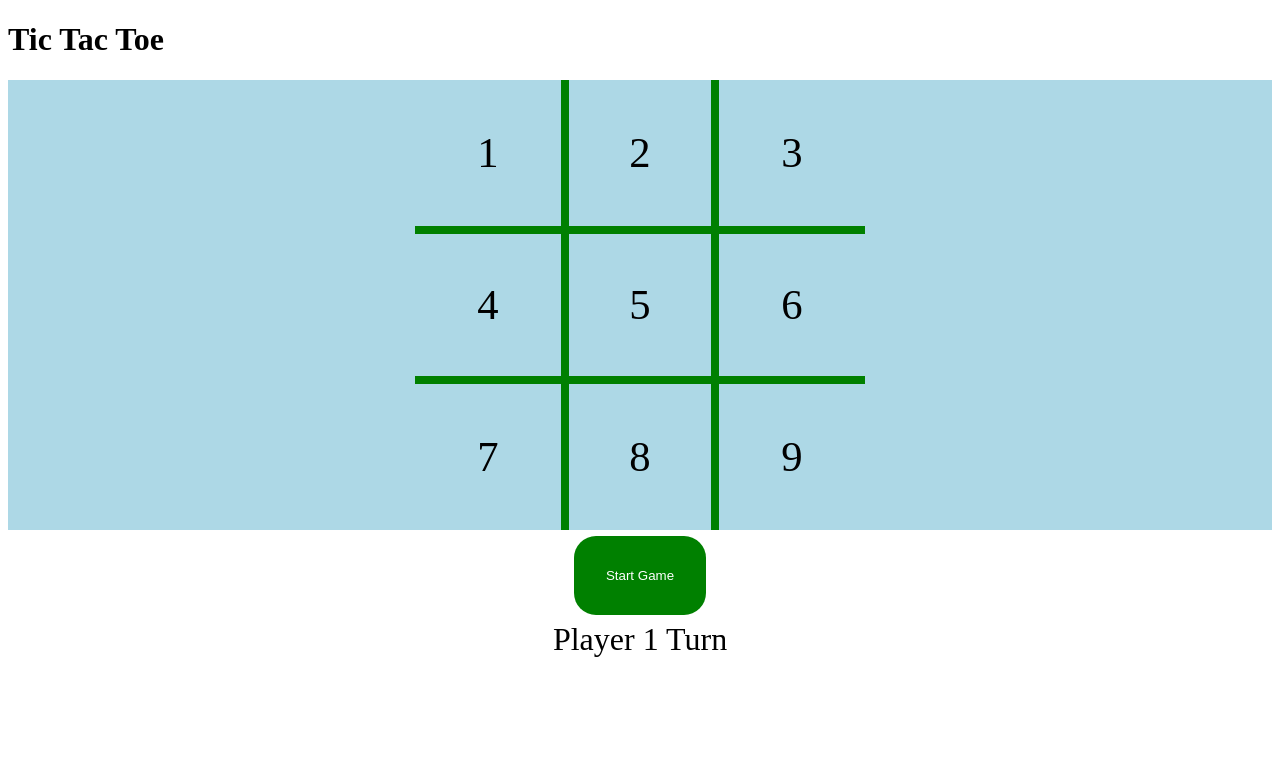
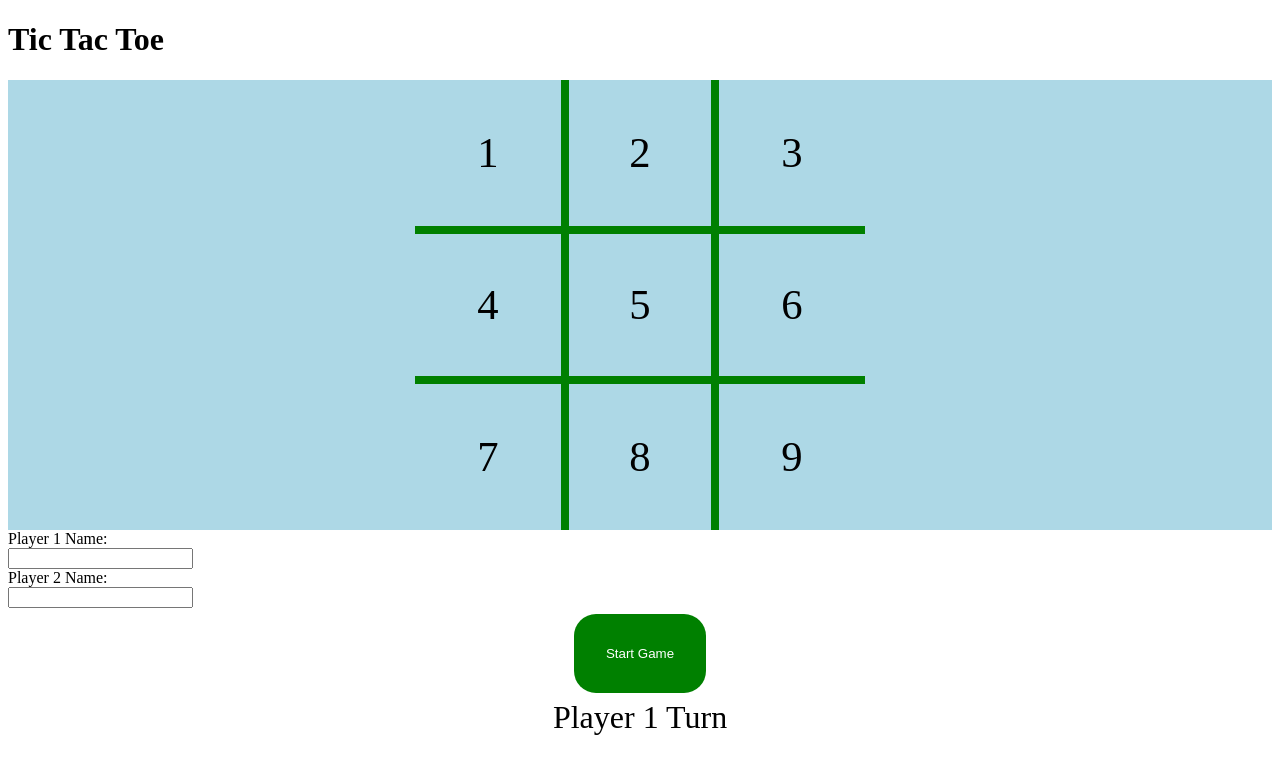
Before and after one commit to RakkoKey/tic-tac-toe, a plain HTML site: page index.html in a window 1280 px wide. Both pictures are taken after a click on the button "Start Game". Drawn offline with Linux system fonts and the light colour scheme.

Commit message:
Added name input system

```diff
--- a/index.html
+++ b/index.html
@@ -40,9 +40,25 @@
         </div>
 
     </div>
+    <div class="formdiv">
+        <form id="player1">
+            <label for="player1name">Player 1 Name: </label><br>
+            <input type="text" id="player1name" name=player1name>
+        </form>
+    </div>
+    <div class="formdiv">
+
+        <form id="player2">
+            <label for="player2name">Player 2 Name: </label><br>
+            <input type="text" id="player2name" name=player2name>
+        </form>
+
+
+    </div>
     <div id="buttondiv">
         <button id="startGame">Start Game</button>
     </div>
 
+
 </body>
 </html>
--- a/script.js
+++ b/script.js
@@ -215,13 +215,14 @@ const displayController = (function(){
 
 })();
 
-function Player(letter){
+function Player(letter, newname){
 
     var playerLetter = letter;
     var playerTurn = false;
     var winner = false;
+    var name = newname;
 
-    return{playerLetter, playerTurn, winner};
+    return{playerLetter, playerTurn, winner,name};
 }
 
 const documentController = (function(){
@@ -304,18 +305,24 @@ const documentController = (function(){
 
 //tests
 
-const player1 = new Player("X");
-const player2 = new Player("O");
+
 var boxes = Array.prototype.slice.call(document.getElementsByClassName("box"));
 
 console.log(boxes);
 
 //documentController.addListeners();
-
+const player1 = new Player("X", "1");
+const player2 = new Player("O", "2");
 var button = document.getElementById("startGame");
 let playerturn = document.createElement("div");
 playerturn.setAttribute("id", "playerturn");
 button.addEventListener("click", function(){
+    const player1Name = new FormData(document.getElementById("player1"));
+    const player2Name = new FormData(document.getElementById("player2"));
+    player1.name = player1Name.get("player1name");
+    player2.name = player2Name.get("player2name");
+    //var player1 = new Player("X", player1Name.get("player1name"));
+    //var player2 = new Player("O", player2Name.get("player2name"));
     displayController.startGame(gameBoard.gameArray,player1,player2);
 
     document.body.appendChild(playerturn);
```
